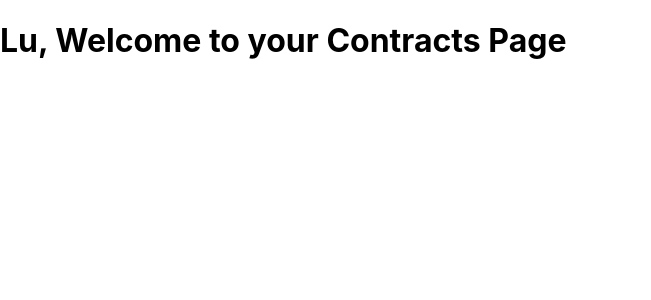
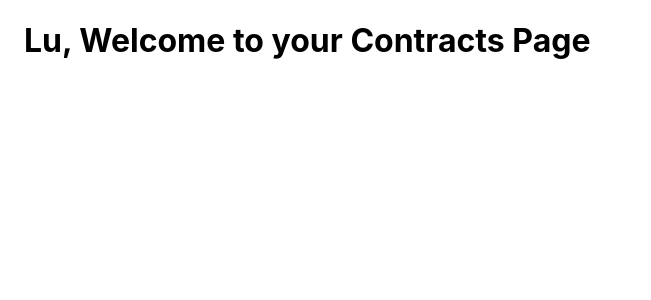
Before and after one commit to DevLuDaley/fe_react_stand_contract, a React (Create React App) app: page /contracts in a window 1280 px wide. Shown: the top 300 px of the page, without its empty margins (0-651 px from the left). Built offline with nearby package versions, Linux system fonts and the light colour scheme; no server answers.

Commit message:
add a material ui <Container/> to the Contracts component

```diff
--- a/src/components/Contracts.js
+++ b/src/components/Contracts.js
@@ -1,4 +1,6 @@
 import React, {useState} from 'react'
+import Button from '@material-ui/core/Button';
+import Container from '@material-ui/core/Container';
 
 
 const Contracts = (props) => {
@@ -8,7 +10,13 @@
         console.log("CLG- contracts props",props);
         return(
             <div>
-                <h1>{name}, Welcome to your Contracts Page</h1>
+                <Container>
+                    <h1>{name}, Welcome to your Contracts Page</h1>
+                    {/* <h1>click below for more details</h1> */}
+                        {/* <Button variant="contained" color="primary">
+                         Hello World
+                        </Button> */}
+                </Container>
             </div>)
         // }
 
```
